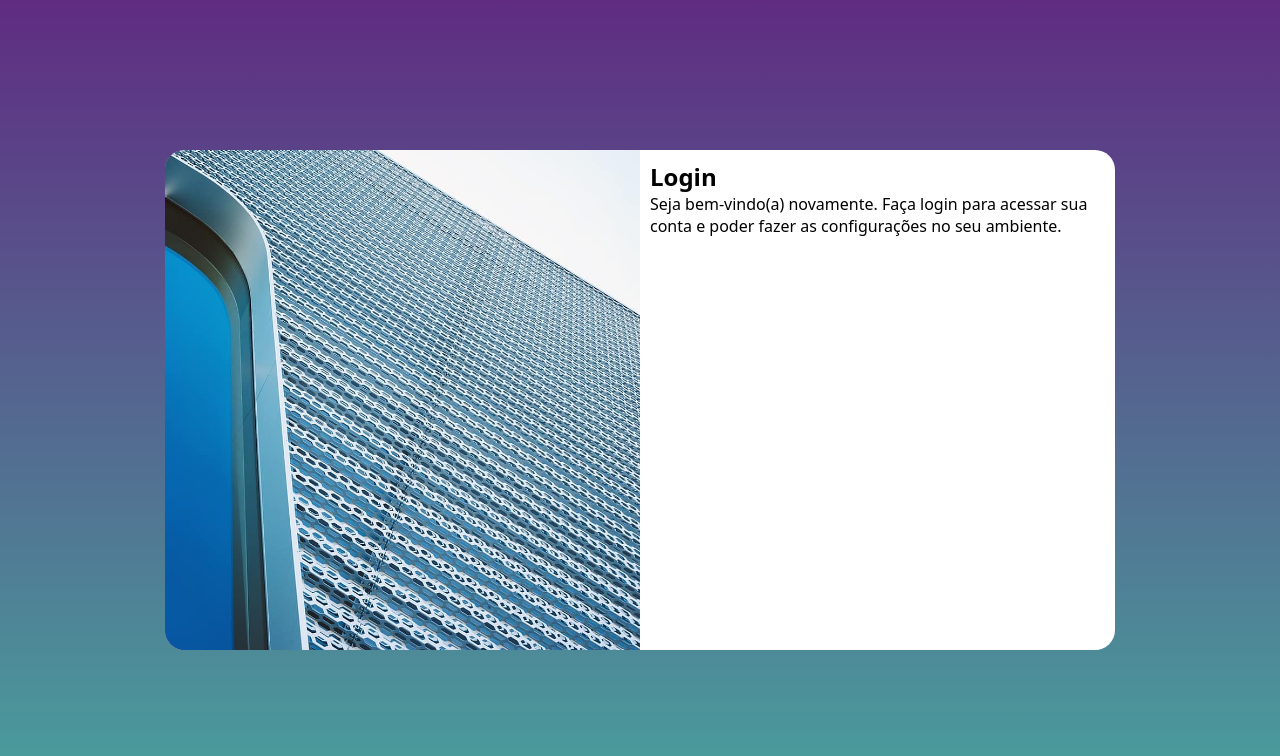
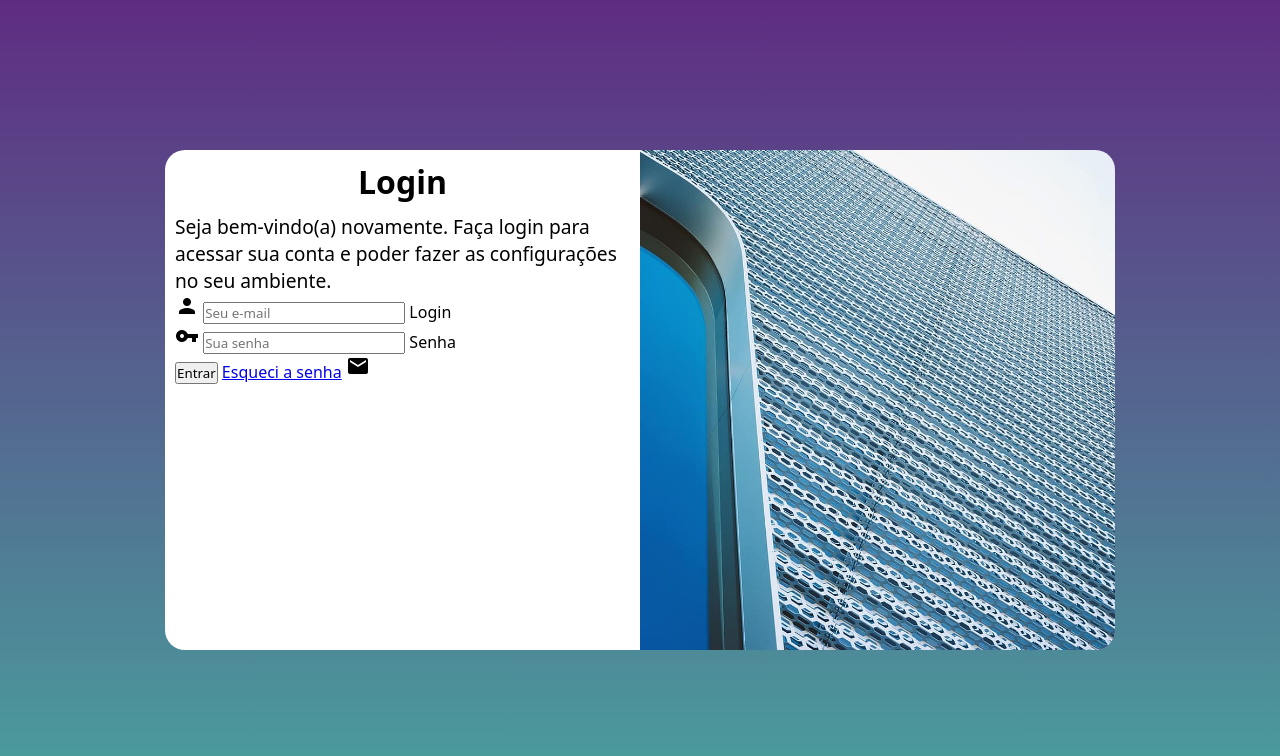
Before and after one commit to lucianarinaldi/projeto-login, a plain HTML site: page index.html in a window 1280 px wide. Drawn offline with Linux system fonts and the light colour scheme.

Commit message:
adicionei o formulario

```diff
--- a/estilos/media-query.css
+++ b/estilos/media-query.css
@@ -43,7 +43,7 @@ Grandes telas: acima de 1200px.
     }
 
     section#login > div#imagem {
-        float: left;
+        float: right;
         width: 50%;
         height: 100%;
 
@@ -51,7 +51,15 @@ Grandes telas: acima de 1200px.
     }
 
     section#login > div#formulario{
-        float: right;
+        float: left;
         width: 50%;
     }
+
+    div#formulario > h1 {
+        font-size: 2em;
+    }
+
+    div#formulario > p {
+        font-size: 1.2em;
+    }
 }
--- a/estilos/style.css
+++ b/estilos/style.css
@@ -57,3 +57,14 @@ section#login > div#formulario{
     padding: 10px;
 
 }
+
+div#formulario > h1 {
+    text-align: center;
+    margin-bottom: 10px;
+
+}
+
+div#formulario > p {
+    font-size: 0.8em;
+
+}
--- a/index.html
+++ b/index.html
@@ -5,6 +5,8 @@
     <meta http-equiv="X-UA-Compatible" content="IE=edge">
     <meta name="viewport" content="width=device-width, initial-scale=1.0">
     <title>Document</title>
+    <link href="https://fonts.googleapis.com/icon?family=Material+Icons"
+      rel="stylesheet">
     <link rel="stylesheet" href="estilos/style.css">
     <link rel="stylesheet" href="estilos/media-query.css">
 </head>
@@ -18,8 +20,21 @@
             <div id="formulario">
                 <h1>Login</h1>
                 <p>Seja bem-vindo(a) novamente. Faça login para acessar sua conta e poder fazer as configurações no seu ambiente.</p>
-                <form action="login.php" method="post">
+                <form action="login.php" method="post" autocomplete="on">
+                    <div class="campo">
+                        <i class="material-icons">person</i>
+                        <input type="email" name="login" id="ilogin" placeholder="Seu e-mail" autocomplete="email" required maxlength="30">
+                        <label for="ilogin">Login</label>
+                    </div>
 
+                    <div class="campo">
+                        <i class="material-icons">vpn_key</i>
+                        <input type="password" name="senha" id="isenha" placeholder="Sua senha" autocomplete="current-password" required minlength="8" maxlength="20">
+                        <label for="isenha">Senha</label>
+                    </div>
+
+                    <input type="submit" value="Entrar">
+                    <a href="esqueci.html">Esqueci a senha</a> <i class="material-icons">mail</i>
                 </form>
 
             </div>
```
